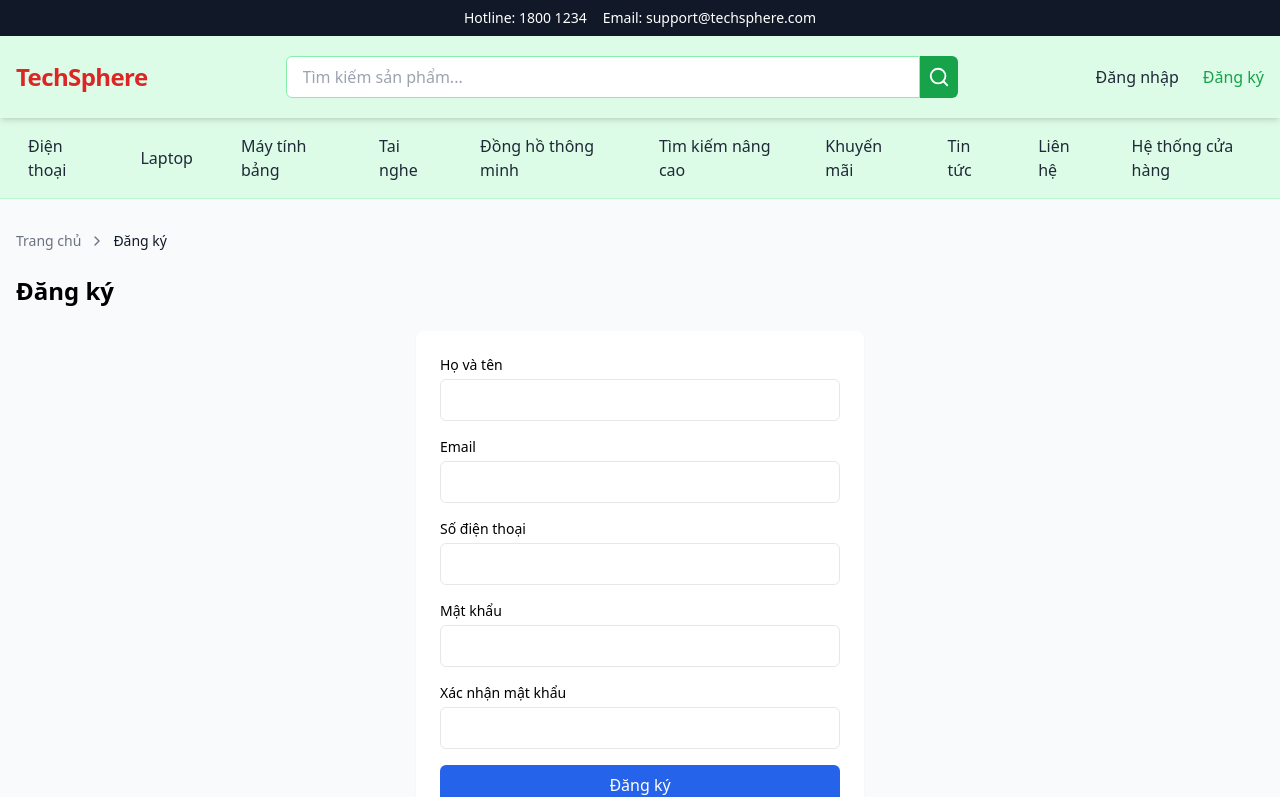
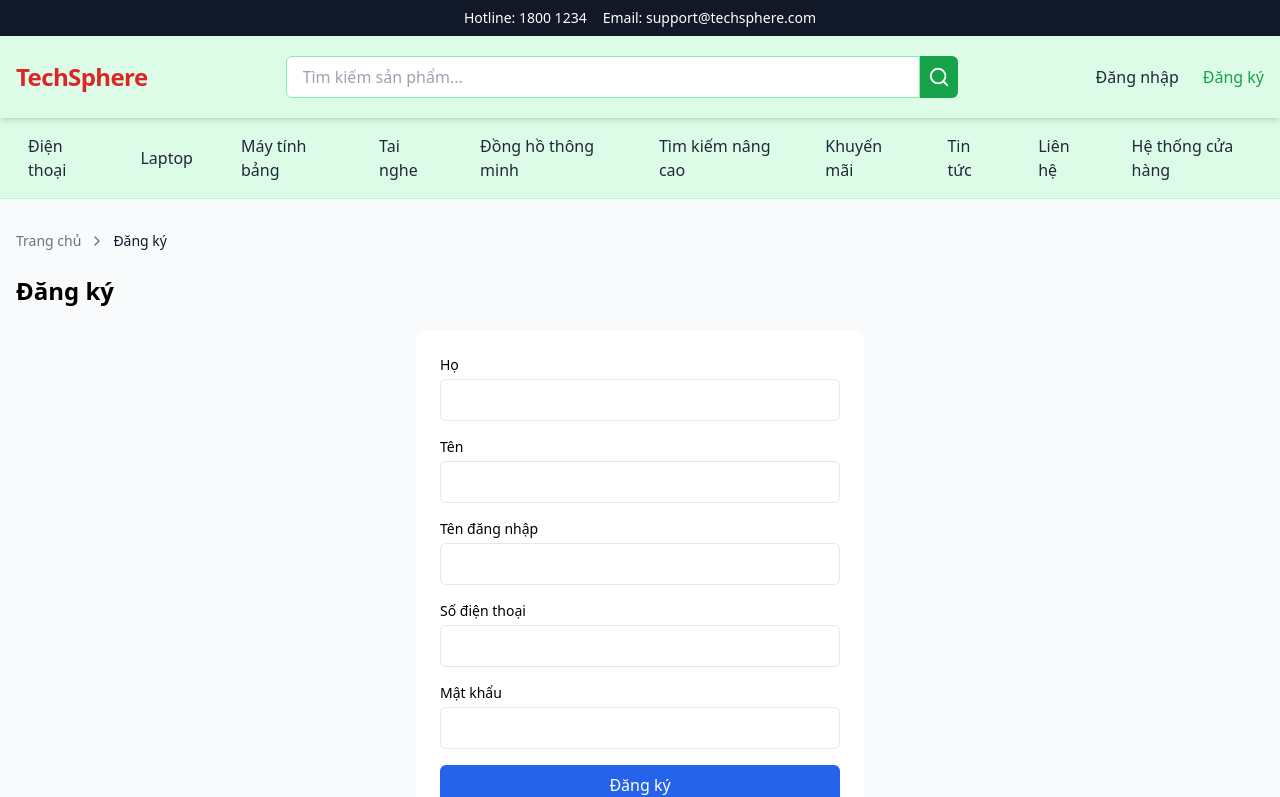
Before and after one commit to Cp0fbk/e-commerce, a React (Create React App) app in the folder frontend/: page /register in a window 1280 px wide. Shown: the top 797 px of the page. Built offline with nearby package versions, Linux system fonts and the light colour scheme.

Commit message:
init fix v1.0

```diff
--- a/frontend/src/pages/LoginPage.jsx
+++ b/frontend/src/pages/LoginPage.jsx
@@ -33,7 +33,7 @@ const LoginPage = () => {
     }
     catch(error){
       console.log(error);
-      alert('Email hoặc mật khẩu không đúng!');
+      alert('username hoặc mật khẩu không đúng!');
     }
 
     // if (loginData.email === 'nguyenvana@example.com' && loginData.password === '123456') {
@@ -65,7 +65,7 @@ const LoginPage = () => {
             <div>
               <label className="block text-sm font-medium mb-1">Email</label>
               <input
-                type="email"
+                type="string"
                 value={loginData.username}
                 onChange={(e) => setLoginData({ ...loginData, username: e.target.value })}
                 className="w-full px-3 py-2 border rounded-md focus:outline-none focus:ring-2 focus:ring-blue-500"
--- a/frontend/src/pages/RegisterPage.jsx
+++ b/frontend/src/pages/RegisterPage.jsx
@@ -1,6 +1,7 @@
 import React, { useState, useContext } from 'react';
 import { Link, useNavigate } from 'react-router-dom';
 import { ChevronRight } from 'lucide-react';
+import axios from 'axios';
 import Header from '../components/Header';
 import Footer from '../components/Footer';
 import { AuthContext } from '../context/AuthContext';
@@ -17,24 +18,48 @@ const categories = [
 const RegisterPage = () => {
   const { setIsLoggedIn, setUserInfo } = useContext(AuthContext);
   const [registerData, setRegisterData] = useState({
-    name: '',
-    email: '',
-    phone: '',
+    username: '',
     password: '',
-    confirmPassword: '',
+    phoneNumber: '',
+    lname: '',
+    fname: '',
   });
+  // const [formData, setFormData] = useState({
+  //   fname: '',
+  //   lname: '',
+  //   email: '',
+  //   phone: '',
+  //   username: '',
+  //   password: '',
+  //   confirmPassword: '',
+  // });
   const navigate = useNavigate();
 
-  const handleRegister = (e) => {
+  const handleRegister = async (e) => {
     e.preventDefault();
-    if (registerData.password !== registerData.confirmPassword) {
-      alert('Mật khẩu xác nhận không khớp!');
-      return;
+    // if (registerData.password !== registerData.confirmPassword) {
+    //   alert('Mật khẩu xác nhận không khớp!');
+    //   return;
+    // }
+    try {
+      // Gửi dữ liệu đăng ký đến server
+      const response = await axios.post('http://localhost:8080/api/auth/register', registerData);
+      console.log(response.status);
+      if (response.status === 200) {
+        console.log(response.data);
+        setUserInfo({
+          name: registerData.fname + ' ' + registerData.lname,
+          email: registerData.email,
+          phone: registerData.phone });
+        setIsLoggedIn(false);
+        alert('Đăng ký thành công!');
+        navigate('/login');
+      }
     }
-    setUserInfo({ name: registerData.name, email: registerData.email, phone: registerData.phone });
-    setIsLoggedIn(true);
-    alert('Đăng ký thành công!');
-    navigate('/account');
+    catch {
+      alert('Đăng ký không thành công!');
+    }
+
   };
 
   return (
@@ -55,21 +80,41 @@ const RegisterPage = () => {
         <div className="bg-white rounded-lg shadow-sm p-6 max-w-md mx-auto">
           <form onSubmit={handleRegister} className="space-y-4">
             <div>
-              <label className="block text-sm font-medium mb-1">Họ và tên</label>
+              <label className="block text-sm font-medium mb-1">Họ</label>
               <input
                 type="text"
-                value={registerData.name}
-                onChange={(e) => setRegisterData({ ...registerData, name: e.target.value })}
+                value={registerData.fname}
+                onChange={(e) => setRegisterData({ ...registerData, fname: e.target.value })}
                 className="w-full px-3 py-2 border rounded-md focus:outline-none focus:ring-2 focus:ring-blue-500"
                 required
               />
             </div>
             <div>
+              <label className="block text-sm font-medium mb-1">Tên</label>
+              <input
+                type="text"
+                value={registerData.lname}
+                onChange={(e) => setRegisterData({ ...registerData, lname: e.target.value })}
+                className="w-full px-3 py-2 border rounded-md focus:outline-none focus:ring-2 focus:ring-blue-500"
+                required
+              />
+            </div>
+            {/* <div>
               <label className="block text-sm font-medium mb-1">Email</label>
               <input
                 type="email"
                 value={registerData.email}
                 onChange={(e) => setRegisterData({ ...registerData, email: e.target.value })}
+                className="w-full px-3 py-2 border rounded-md focus:outline-none focus:ring-2 focus:ring-blue-500"
+                required
+              />
+            </div> */}
+            <div>
+              <label className="block text-sm font-medium mb-1">Tên đăng nhập</label>
+              <input
+                type="string"
+                value={registerData.username}
+                onChange={(e) => setRegisterData({ ...registerData, username: e.target.value })}
                 className="w-full px-3 py-2 border rounded-md focus:outline-none focus:ring-2 focus:ring-blue-500"
                 required
               />
@@ -79,7 +124,7 @@ const RegisterPage = () => {
               <input
                 type="tel"
                 value={registerData.phone}
-                onChange={(e) => setRegisterData({ ...registerData, phone: e.target.value })}
+                onChange={(e) => setRegisterData({ ...registerData, phoneNumber: e.target.value })}
                 className="w-full px-3 py-2 border rounded-md focus:outline-none focus:ring-2 focus:ring-blue-500"
                 required
               />
@@ -94,7 +139,7 @@ const RegisterPage = () => {
                 required
               />
             </div>
-            <div>
+            {/* <div>
               <label className="block text-sm font-medium mb-1">Xác nhận mật khẩu</label>
               <input
                 type="password"
@@ -103,7 +148,7 @@ const RegisterPage = () => {
                 className="w-full px-3 py-2 border rounded-md focus:outline-none focus:ring-2 focus:ring-blue-500"
                 required
               />
-            </div>
+            </div> */}
             <button type="submit" className="bg-blue-600 text-white px-6 py-2 rounded-md hover:bg-blue-700 w-full">
               Đăng ký
             </button>
```
Also changed, not shown: 2 other files (tests, documents, lock files or other folders).
